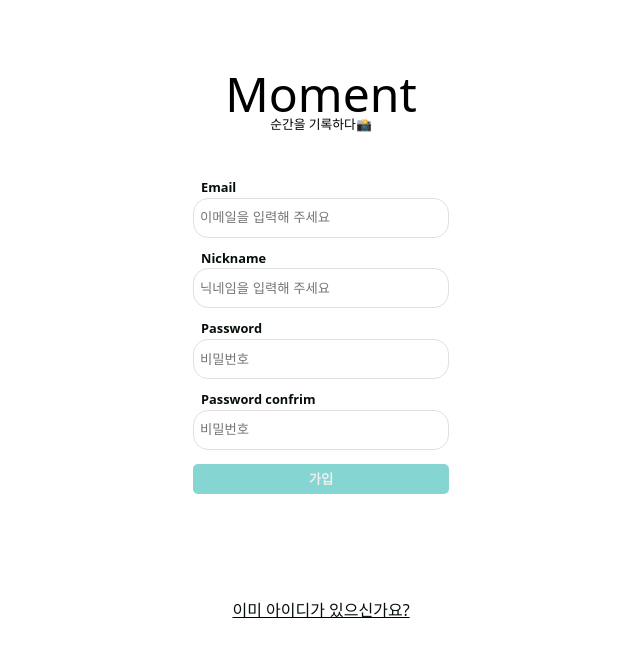
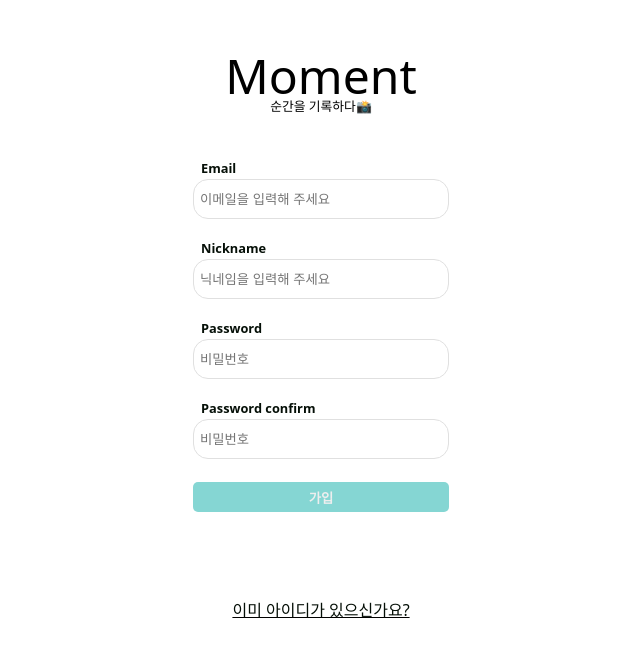
Before and after one commit to kimgyul11/moment, a React (Vite) app: page /sign-up in a window 1280 px wide. Shown: the part 110-766 px from the top of the page, without its empty margins (319-959 px from the left). Built offline with nearby package versions, Linux system fonts and the light colour scheme.

Commit message:
회원가입-유효성검사 추가

```diff
--- /dev/null
+++ b/src/hooks/useInput.jsx
@@ -0,0 +1,31 @@
+import { useState } from "react";
+
+const useInput = (validation) => {
+  const [enterdValue, setEnterdValue] = useState("");
+  const [inputTouched, setInputTouched] = useState(false);
+
+  const enteredValueIsValid = validation(enterdValue);
+  const hasErr = !enteredValueIsValid && inputTouched;
+
+  const onChange = (e) => {
+    setEnterdValue(e.target.value);
+  };
+  const onBlur = () => {
+    setInputTouched(true);
+  };
+  const reset = () => {
+    setEnterdValue("");
+    setInputTouched(false);
+  };
+
+  return {
+    enterdValue,
+    enteredValueIsValid,
+    hasErr,
+    onChange,
+    onBlur,
+    reset,
+  };
+};
+
+export default useInput;
--- a/src/pages/Signup.jsx
+++ b/src/pages/Signup.jsx
@@ -3,6 +3,20 @@ import { useState } from "react";
 import styled from "styled-components";
 import { auth } from "../utils/firebase";
 import { Link, useNavigate } from "react-router-dom";
+import useInput from "../hooks/useInput";
+
+const InputWrap = styled.div`
+  display: flex;
+  flex-direction: column;
+  width: 100%;
+  height: 80px;
+`;
+const ErrText = styled.p`
+  color: #c14454;
+  font-size: 0.7rem;
+  margin-left: 5px;
+  margin-top: 5px;
+`;
 
 const Wrap = styled.div`
   width: 100%;
@@ -51,10 +65,9 @@ const Lable = styled.label`
 `;
 const Input = styled.input`
   height: 40px;
-  border: 1px solid #e0e0e0;
   border-radius: 15px;
   padding: 6px;
-  margin-bottom: 14px;
+  border: 1px solid ${({ $hasErr }) => ($hasErr ? "red" : "#e0e0e0")};
   &:focus {
     border: 1px solid #85d6d3;
     outline: none;
@@ -80,42 +93,71 @@ const Linkbtn = styled.p`
 `;
 
 const Signup = () => {
-  const navigate = useNavigate();
-  const [userName, setuserName] = useState("");
-  const [password, setPassword] = useState("");
-  const [email, setEmail] = useState("");
-  const onChange = (e) => {
   const {
-      target: { name },
-    } = e;
+    enterdValue: enteredEmail,
+    enteredValueIsValid: enteredEmail_valid,
+    hasErr: emailhaserr,
+    onChange: onChangeEmail,
+    onBlur: onBlurEmail,
+    reset: resetEmail,
+  } = useInput((value) => value.includes("@"));
   const {
-      target: { value },
-    } = e;
-    if (name === "email") {
-      setEmail(value);
+    enterdValue: enteredNN,
+    enteredValueIsValid: enteredNN_valid,
+    hasErr: enteredNN_hasErr,
+    onChange: onChangeNN,
+    onBlur: onBlurNN,
+    reset: resetNN,
+  } = useInput((value) => value.length >= 2);
+  const {
+    enterdValue: enteredPW,
+    enteredValueIsValid: enteredPW_valid,
+    hasErr: enteredPW_hasErr,
+    onChange: onChangePW,
+    onBlur: onBlurPW,
+    reset: resetPW,
+  } = useInput((value) => value.length > 6);
+  const {
+    enterdValue: enteredPWC,
+    enteredValueIsValid: enteredPWC_valid,
+    hasErr: enteredPWC_hasErr,
+    onChange: onChangePWC,
+    onBlur: onBlurPWC,
+    reset: resetPWC,
+  } = useInput((value) => value === enteredPW);
+
+  //form 유효성검사 체크
+  let formIsValid = false;
+  if (
+    enteredEmail_valid &&
+    enteredNN_valid &&
+    enteredPW_valid &&
+    enteredPWC_valid
+  ) {
+    formIsValid = true;
+  } else {
+    formIsValid = false;
   }
-    if (name === "password") {
-      setPassword(value);
-    }
-    if (name === "nickname") {
-      setuserName(value);
-    }
-  };
+
   const onSubmit = async (e) => {
     e.preventDefault();
-    if (userName === "" || email === "" || password === "") return;
+    if (!formIsValid) return;
     try {
       const credentials = await createUserWithEmailAndPassword(
         auth,
-        email,
-        password
+        enteredEmail,
+        enteredPW
       );
       console.log(credentials);
-      await updateProfile(credentials.user, { displayName: userName });
+      await updateProfile(credentials.user, { displayName: enteredNN });
     } catch (e) {
       console.log(e);
     }
-    console.log(userName, password, email);
+    console.log(enteredEmail, enteredNN, enteredPW);
+    resetEmail();
+    resetNN();
+    resetPW();
+    resetPWC();
   };
   return (
     <Wrap>
@@ -124,38 +166,59 @@ const Signup = () => {
           <h1>Moment</h1>
           <em>순간을 기록하다📸</em>
         </Title>
+
+        <InputWrap>
           <Lable>Email</Lable>
           <Input
+            $hasErr={emailhaserr}
             type="email"
             placeholder="이메일을 입력해 주세요"
-          value={email}
-          onChange={onChange}
-          name="email"
+            value={enteredEmail}
+            onChange={onChangeEmail}
+            onBlur={onBlurEmail}
           />
+          {emailhaserr && (
+            <ErrText>올바른 이메일 형식으로 입력해주세요!</ErrText>
+          )}
+        </InputWrap>
+        <InputWrap>
           <Lable>Nickname</Lable>
           <Input
+            $hasErr={enteredNN_hasErr}
             type="text"
             placeholder="닉네임을 입력해 주세요"
-          value={userName}
-          onChange={onChange}
-          name="nickname"
+            value={enteredNN}
+            onChange={onChangeNN}
+            onBlur={onBlurNN}
           />
+          {enteredNN_hasErr && <ErrText>최소 2글자 이상 작성해주세요</ErrText>}
+        </InputWrap>
+        <InputWrap>
           <Lable>Password</Lable>
           <Input
+            $hasErr={enteredPW_hasErr}
             type="password"
             placeholder="비밀번호"
-          value={password}
-          onChange={onChange}
-          name="password"
+            value={enteredPW}
+            onChange={onChangePW}
+            onBlur={onBlurPW}
           />
-        <Lable>Password confrim</Lable>
+          {enteredPW_hasErr && <ErrText>최소 6글자 이상 작성해주세요</ErrText>}
+        </InputWrap>
+        <InputWrap>
+          <Lable>Password confirm</Lable>
           <Input
+            $hasErr={enteredPWC_hasErr}
             type="password"
             placeholder="비밀번호"
-          value={password}
-          onChange={onChange}
-          name="password"
+            value={enteredPWC}
+            onChange={onChangePWC}
+            onBlur={onBlurPWC}
           />
+          {enteredPWC_hasErr && (
+            <ErrText>비밀번호가 일치하지 않습니다.</ErrText>
+          )}
+        </InputWrap>
         <Button>가입</Button>
       </Form>
       <Linkbtn>
```
Lines whose indentation alone changed are shown as unchanged.
